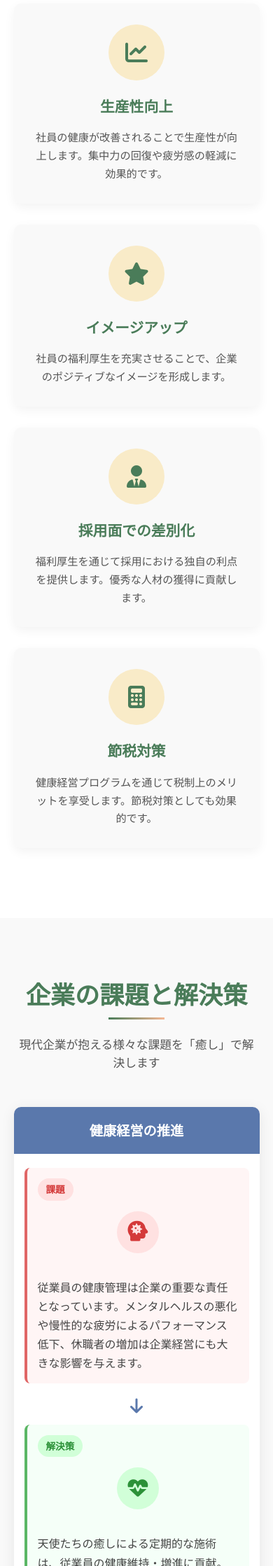
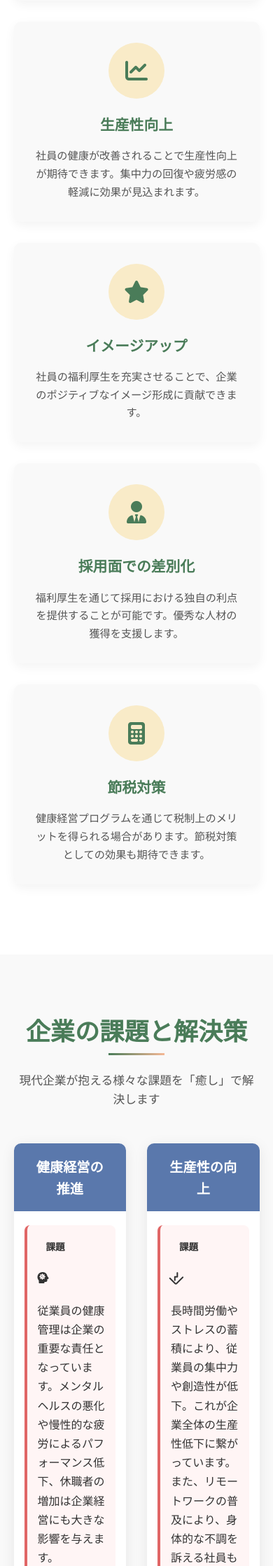
Before and after one commit to marky808/angels-healing-site, a PHP site: page /corporate.html in a window 390 px wide. Shown: the part 1031-3269 px from the top of the page at 70% size. Run offline with PHP 8.4, Linux system fonts and the light colour scheme.

Commit message:
企業向けページと利用者ポータルのスタイルを改善し、セラピスト情報を更新。専門分野の選択肢をリフレッシュし、説明文を明確化。

```diff
--- a/assets/css/corporate.css
+++ b/assets/css/corporate.css
@@ -152,6 +152,9 @@
     box-shadow: 0 4px 20px rgba(0,0,0,0.08);
     overflow: hidden;
     transition: transform 0.3s ease, box-shadow 0.3s ease;
+    height: 100%;
+    display: flex;
+    flex-direction: column;
 }
 
 .cs-item:hover {
@@ -164,6 +167,7 @@
     padding: 18px 25px;
     color: white;
     text-align: center;
+    flex-shrink: 0;
 }
 
 .cs-header h3 {
@@ -174,23 +178,32 @@
 
 .cs-content {
     padding: 25px;
+    display: flex;
+    flex-direction: column;
+    flex-grow: 1;
+    justify-content: space-between;
 }
 
 .cs-challenge, .cs-solution {
     position: relative;
     padding: 20px;
     border-radius: 8px;
+    display: flex;
+    flex-direction: column;
 }
 
+/* 課題部分と解決策部分の高さを柔軟に調整 */
 .cs-challenge {
     background-color: #fff5f5;
     border-left: 4px solid #e06666;
     margin-bottom: 20px;
+    flex: 1.2; /* 課題エリアを解決策より少し大きく */
 }
 
 .cs-solution {
     background-color: #f5fff8;
     border-left: 4px solid #5bb665;
+    flex: 1; /* 解決策エリア */
 }
 
 .cs-label {
@@ -200,60 +213,6 @@
     border-radius: 20px;
     font-size: 0.9rem;
     margin-bottom: 15px;
-}
-
-.cs-challenge .cs-label {
-    background-color: #ffe1e1;
-    color: #d43939;
-}
-
-.cs-solution .cs-label {
-    background-color: #d1ffd8;
-    color: #2c9138;
-}
-
-.cs-icon-wrap {
-    display: flex;
-    justify-content: center;
-    margin-bottom: 15px;
-}
-
-.cs-icon {
-    width: 60px;
-    height: 60px;
-    border-radius: 50%;
-    display: flex;
-    align-items: center;
-    justify-content: center;
-    font-size: 1.8rem;
-}
-
-.challenge-icon {
-    background-color: #ffe1e1;
-    color: #d43939;
-}
-
-.solution-icon {
-    background-color: #d1ffd8;
-    color: #2c9138;
-}
-
-.cs-text {
-    margin-top: 15px;
-}
-
-.cs-text p {
-    margin: 0;
-    line-height: 1.6;
-    color: #444;
-}
-
-.cs-arrow {
-    display: flex;
-    justify-content: center;
-    margin: 15px 0;
-    color: #5a78ac;
-    font-size: 1.5rem;
 }
 
 /* Case Studies Section (導入事例セクション) */
@@ -816,13 +775,6 @@
     }
 
     .corporate-hero-overlay p {
-        font-size: 0.9rem;
-    }
-}
-
-@media (min-width: 769px) and (max-width: 1024px) {
-    .corporate-hero {
-        height: 500px;
     }
 
     .corporate-hero-content {
--- a/assets/js/therapist-data.js
+++ b/assets/js/therapist-data.js
@@ -9,8 +9,8 @@
         id: '1',
         name: '林 由美',
         gender: 'female',
-        categories: ['oriental'],
-        specialities: ['shoulder', 'head', 'stress'],
+        categories: ['medical'],
+        specialities: ['relaxation', 'medical'],
         specialty: '鍼灸師',
         photo: '../assets/images/hayashi-yumi.jpg',
         thumbnailPhoto: '../assets/images/hayashi-yumi.jpg',
--- a/corporate.html
+++ b/corporate.html
@@ -44,7 +44,7 @@
                         <i class="fas fa-heartbeat"></i>
                     </div>
                     <h3>健康経営</h3>
-                    <p>社員の健康維持を経営的視点から支援し、健康経営を強化します。休職者の減少や生産性向上に繋がります。</p>
+                    <p>社員の健康維持を経営的視点から支援することで、健康経営の強化を図ります。適切に実施することで休職者の減少や生産性向上に繋がると考えられます。</p>
                 </div>
 
                 <div class="benefit-card">
@@ -52,7 +52,7 @@
                         <i class="fas fa-chart-line"></i>
                     </div>
                     <h3>生産性向上</h3>
-                    <p>社員の健康が改善されることで生産性が向上します。集中力の回復や疲労感の軽減に効果的です。</p>
+                    <p>社員の健康が改善されることで生産性向上が期待できます。集中力の回復や疲労感の軽減に効果が見込まれます。</p>
                 </div>
 
                 <div class="benefit-card">
@@ -60,7 +60,7 @@
                         <i class="fas fa-star"></i>
                     </div>
                     <h3>イメージアップ</h3>
-                    <p>社員の福利厚生を充実させることで、企業のポジティブなイメージを形成します。</p>
+                    <p>社員の福利厚生を充実させることで、企業のポジティブなイメージ形成に貢献できます。</p>
                 </div>
 
                 <div class="benefit-card">
@@ -68,7 +68,7 @@
                         <i class="fas fa-user-tie"></i>
                     </div>
                     <h3>採用面での差別化</h3>
-                    <p>福利厚生を通じて採用における独自の利点を提供します。優秀な人材の獲得に貢献します。</p>
+                    <p>福利厚生を通じて採用における独自の利点を提供することが可能です。優秀な人材の獲得を支援します。</p>
                 </div>
 
                 <div class="benefit-card">
@@ -76,7 +76,7 @@
                         <i class="fas fa-calculator"></i>
                     </div>
                     <h3>節税対策</h3>
-                    <p>健康経営プログラムを通じて税制上のメリットを享受します。節税対策としても効果的です。</p>
+                    <p>健康経営プログラムを通じて税制上のメリットを得られる場合があります。節税対策としての効果も期待できます。</p>
                 </div>
             </div>
         </div>
```
Also changed, not shown: assets/css/portal.css (+8 -0 lines), user-portal/index.html (+16 -16 lines), user-portal/therapists.html (+8 -6 lines).
